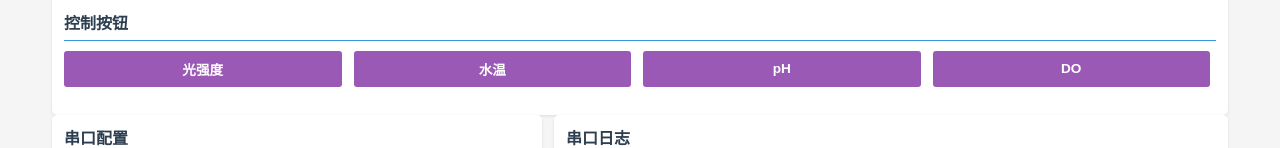
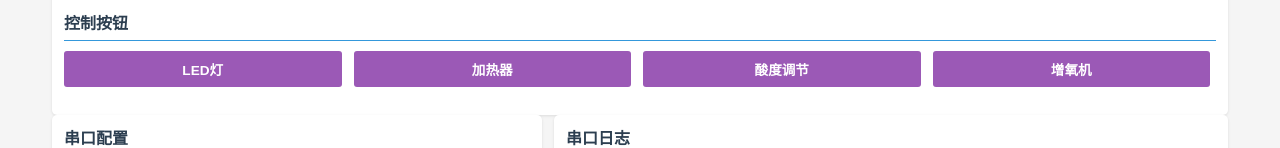
Before and after one commit to hlq369/serial-debug-tool, a plain HTML site: page index.html in a window 1280 px wide. Shown: the part 447-595 px from the top of the page. Drawn offline with Linux system fonts and the light colour scheme.

Commit message:
Add files via upload

```diff
--- a/index.html
+++ b/index.html
@@ -453,10 +453,10 @@
 
             <h3>控制按钮</h3>
             <div class="control-buttons">
-                <button class="control-btn" onclick="sendControlCommand('AA1')">光强度</button> <!-- AA1对应光强度值 -->
-                <button class="control-btn" onclick="sendControlCommand('AA2')">水温</button> <!-- AA2对应水温 -->
-                <button class="control-btn" onclick="sendControlCommand('AA3')">pH</button> <!-- AA3对应pH -->
-                <button class="control-btn" onclick="sendControlCommand('AA4')">DO</button> <!-- AA4对应DO -->
+                <button class="control-btn" onclick="sendControlCommand('AA1')">LED灯</button> <!-- AA1对应光强度值 -->
+                <button class="control-btn" onclick="sendControlCommand('AA2')">加热器</button> <!-- AA2对应水温 -->
+                <button class="control-btn" onclick="sendControlCommand('AA3')">酸度调节</button> <!-- AA3对应pH -->
+                <button class="control-btn" onclick="sendControlCommand('AA4')">增氧机</button> <!-- AA4对应DO -->
             </div>
         </div>
 
```
